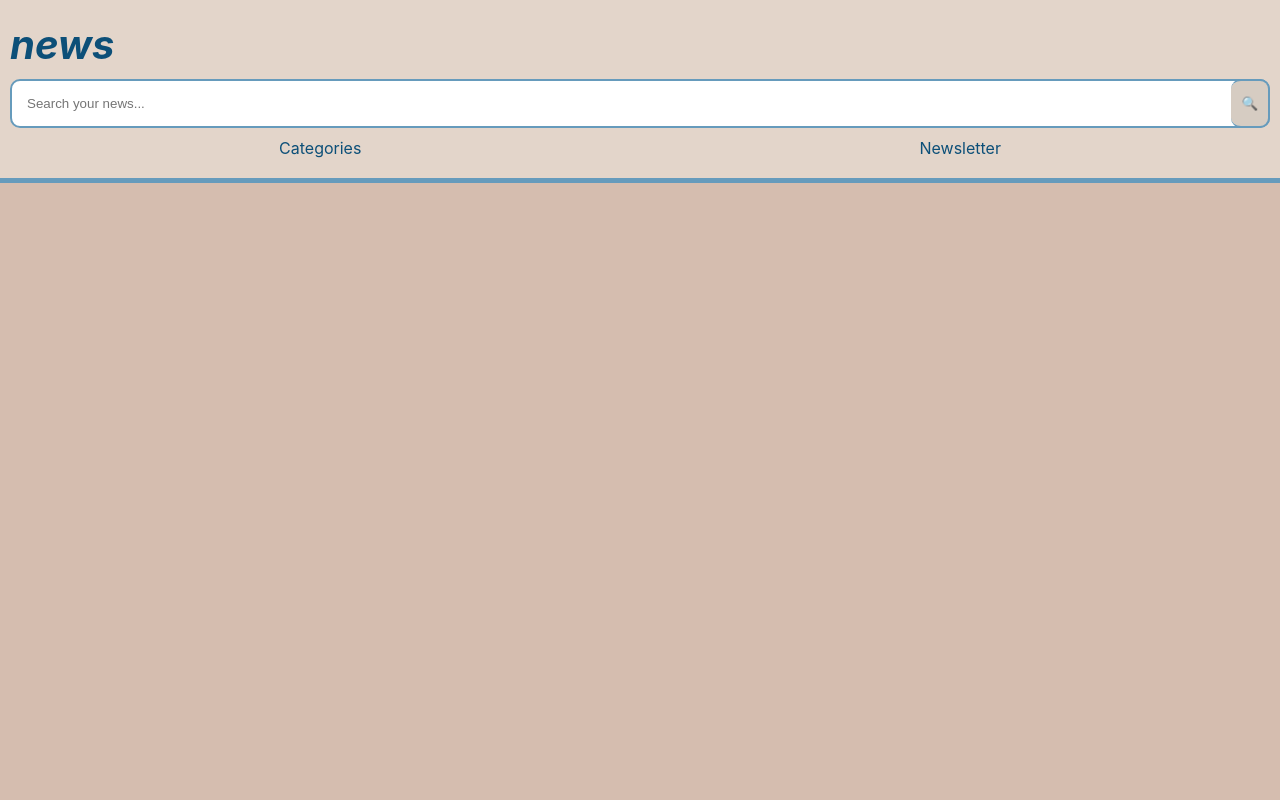
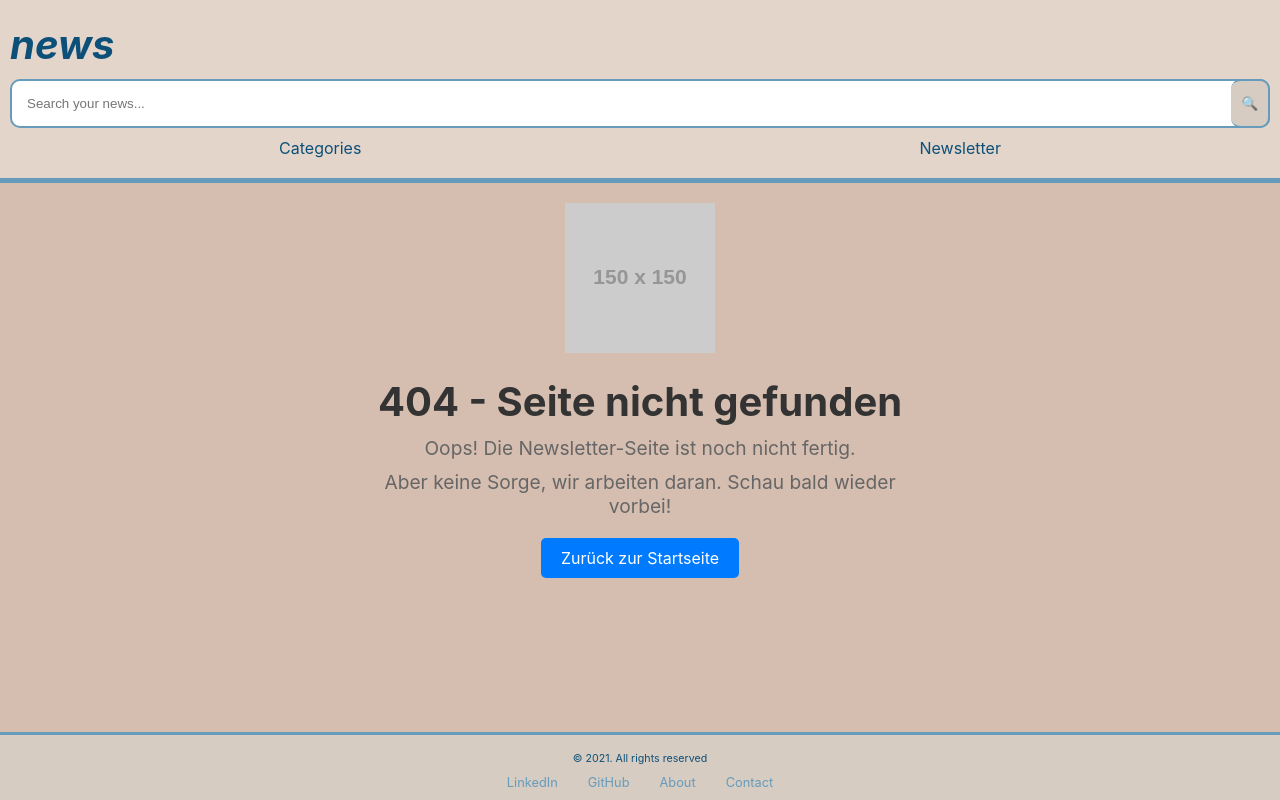
Before and after one commit to BeaCoden/context-news-api, a React (Create React App) app: page /newsletter in a window 1280 px wide. Built offline with nearby package versions, Linux system fonts and the light colour scheme.

Commit message:
feat: Add Newsletter page to AppRouter

```diff
--- a/src/routes/AppRouter.jsx
+++ b/src/routes/AppRouter.jsx
@@ -6,6 +6,7 @@ import About from "../pages/about/About";
 import Categories from "../pages/categories/Categories";
 import Contact from "../pages/contact/Contact";
 import Search from "../pages/search/Search";
+import Newsletter from "../pages/newsletter/Newsletter";
 
 const AppRouter = () => {
   return (
@@ -33,6 +34,10 @@ const AppRouter = () => {
             path="/search"
             element={<Search />}
           />
+          <Route
+            path="/newsletter"
+            element={<Newsletter />}
+          />
         </Routes>
       </BrowserRouter>
     </div>
```
